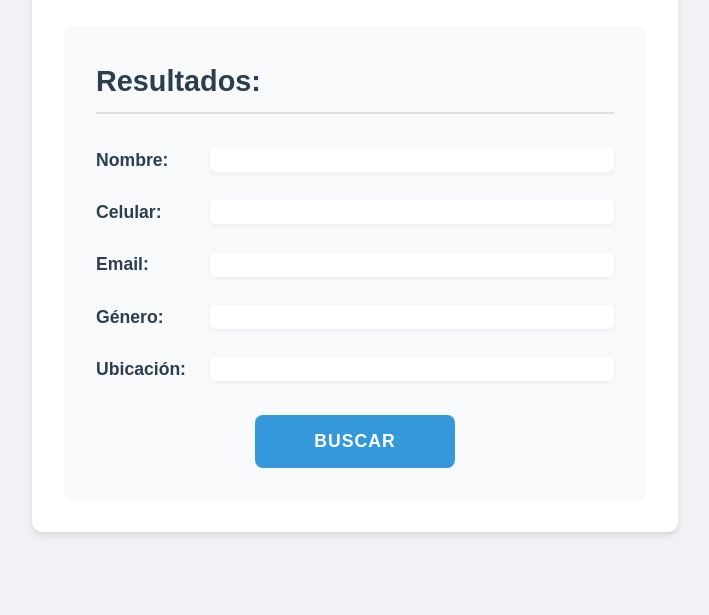
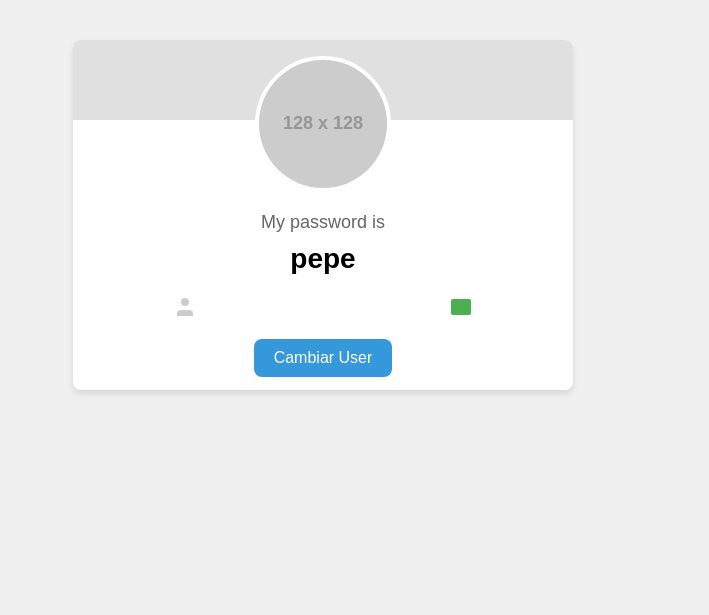
Before and after one commit to CrazyPosho/randomUser, a website built with Vite: page index.html in a window 1280 px wide. Shown: the part 185-800 px from the top of the page, without its empty margins (317-1026 px from the left). Built offline with nearby package versions, Linux system fonts and the light colour scheme; placeholder pictures from the web are drawn by us.

Commit message:
Rediseño & estructuración de la app

```diff
--- a/index.html
+++ b/index.html
@@ -1,10 +1,10 @@
-<!doctype html>
+<!DOCTYPE html>
 <html lang="en">
   <head>
     <meta charset="UTF-8" />
     <link rel="icon" type="image/svg+xml" href="/vite.svg" />
     <meta name="viewport" content="width=device-width, initial-scale=1.0" />
-    <title>Vite + TS</title>
+    <title>Random User</title>
   </head>
   <body>
     <div id="app"></div>
--- /dev/null
+++ b/src/components/Card.ts
@@ -0,0 +1,45 @@
+
+// Definimos una interfaz para las propiedades (props) del componente
+export default interface CardProps {
+  nombreUsuario: string;
+  cambiarUsuario: () => void;
+}
+
+// Creamos un componente funcional en TypeScript
+export const Card = ({
+  nombreUsuario,
+  cambiarUsuario,
+}: CardProps): HTMLElement => {
+  // Creación del elemento principal del componente
+  const card = document.createElement("div");
+
+  // Insertamos el contenido HTML
+  card.innerHTML = `
+    <div class="card">
+      <div class="banner"></div>
+      <img src="https://via.placeholder.com/128" alt="Profile picture" class="profile-pic">
+      <div class="content">
+          <h2 id="label">My password is</h2>
+          <h1 class="password" id="password">${nombreUsuario}</h1>
+          <div class="icons">
+              <svg class="icon" viewBox="0 0 24 24">
+                  <path d="M20 21v-2a4 4 0 0 0-4-4H8a4 4 0 0 0-4 4v2"></path>
+                  <circle cx="12" cy="7" r="4"></circle>
+              </svg>
+              <svg class="icon" viewBox="0 0 24 24">
+                  <path d="M4 4h16c1.1 0 2 .9 2 2v12c0 1.1-.9 2-2 2H4c-1.1 0-2-.9-2-2V6c0-1.1.9-2 2-2z"></path>
+                  <polyline points="22,6 12,13 2,6"></polyline>
+              </svg>
+              <!-- Otras SVGs -->
+          </div>
+          <button id="btn" class="button">Cambiar User</button>
+      </div>
+    </div>
+  `;
+
+  const botonCambiarUsuario = card.querySelector("#btn") as HTMLButtonElement;
+
+  botonCambiarUsuario.addEventListener("click", cambiarUsuario);
+
+  return card;
+};
--- a/src/api.ts
+++ b/src/data.ts
@@ -3,7 +3,7 @@ export async function fetchData<T>(url: string): Promise<T | null> {
     const response = await fetch(url);
 
     if (!response.ok) {
-      throw new Error("La red tiene es un bobo");
+      throw new Error("La red tiene problema");
     }
     const data = (await response.json()) as T;
     return data;
--- a/src/main.ts
+++ b/src/main.ts
@@ -1,55 +1,28 @@
-import { ApiResponse } from "./index";
-import { fetchData } from "./api";
+import { Card } from "./components/Card";
 import "./styles.css";
+import CardProps from "./components/Card";
 
+let name = "pepe";
+const changeName = () => {
+  name = "papo";
+};
+
+const cardProps: CardProps = {
+  nombreUsuario: name,
+  cambiarUsuario: changeName,
+};
 document.addEventListener("DOMContentLoaded", () => {
-  document.querySelector<HTMLDivElement>("#app")!.innerHTML = `
-  <div class="container">
-    <h1>API Fetcher - Random User</h1>
+  const app = document.querySelector<HTMLDivElement>("#app");
 
-    <div id="results" class="results">
-      <h2>Resultados:</h2>
-      <div class="user-info">
+  const cardElement = Card(cardProps);
+  if (app) {
+    app.appendChild(cardElement);
+  }
 
-          <p>Nombre:</p>
-          <div id="name" class="value"></div>
-
-          <p>Celular:</p>
-          <div id="cell" class="value"></div>
-
-          <div>Email:</div>
-          <div id="email" class="value"></div>
-
-          <div>Género:</div>
-          <div id="genderValue" class="value"></div>
-
-          <div>Ubicación:</div>
-          <div id="location" class="value"></div>
-        </div>
-        <button id="btn">Buscar</button>
-    </div>
-  </div>
-`;
-  const url = "https://randomuser.me/api/";
-
-  const nameValue = document.getElementById("name") as HTMLElement;
-  const cellValue = document.getElementById("cell") as HTMLElement;
-  const emailValue = document.getElementById("email") as HTMLElement;
-  const genderValue = document.getElementById("genderValue") as HTMLElement;
-  const locationValue = document.getElementById("location") as HTMLElement;
   const btn = document.getElementById("btn") as HTMLButtonElement;
-  const displayData = async () => {
-    const data = await fetchData<ApiResponse>(url);
-    const user = data?.results[0];
-    if (!data) return;
-    nameValue.textContent = ` ${user?.name.first} ${user?.name.last}`;
-    cellValue.textContent = user?.cell ?? "No disponible";
-    emailValue.textContent = user?.email ?? "No disponible";
-    genderValue.textContent = user?.gender ?? "No disponible";
-    locationValue.textContent = user?.location.country ?? "No disponible";
-  };
+  const label = document.getElementById("label") as HTMLElement;
 
   btn.addEventListener("click", () => {
-    displayData();
+    label.textContent = "pepe";
   });
 });
--- a/src/styles.css
+++ b/src/styles.css
@@ -1,196 +1,79 @@
-/* Reset and base styles */
-* {
-  margin: 0;
-  padding: 0;
-  box-sizing: border-box;
-}
-
 body {
-  font-family: "Arial", sans-serif;
-  background-color: #f0f2f5;
-  color: #333;
-  line-height: 1.6;
-  min-height: 100vh;
+  font-family: Arial, sans-serif;
+  background-color: #f0f0f0;
   display: flex;
   justify-content: center;
   align-items: center;
+  height: 100vh;
+  width: 100vw;
+
+  margin: 0;
+}
+.card {
+  background-color: white;
+  border-radius: 8px;
+  box-shadow: 0 4px 6px rgba(0, 0, 0, 0.1);
+  overflow: hidden;
+  width: 500px;
+  height: 350px;
+}
+.banner {
+  height: 80px;
+  background-color: #e0e0e0;
+}
+.profile-pic {
+  width: 128px;
+  height: 128px;
+  border-radius: 50%;
+  border: 4px solid white;
+  margin: -64px auto 0;
+  display: block;
+}
+.content {
+  padding: 20px;
+  text-align: center;
+}
+h2 {
+  color: #666;
+  font-size: 18px;
+  font-weight: normal;
+  margin: 0;
+}
+h1 {
+  font-size: 28px;
+  margin: 10px 0 20px;
+}
+.icons {
+  display: flex;
+  justify-content: space-between;
+  max-width: 300px;
+  margin: 0 auto;
+}
+.icon {
+  width: 24px;
+  height: 24px;
+  fill: #ccc;
+}
+.icon:last-child {
+  fill: #4caf50;
+}
+.button {
+  background-color: #3498db;
+  color: white;
+  padding: 10px 20px;
+  border: none;
+  border-radius: 8px;
+  font-size: 16px;
+  cursor: pointer;
+  transition: background-color 0.3s ease;
+  margin-top: 20px;
 }
 
-/* Container styles */
-.container {
-  width: 100%;
-  max-width: 800px;
-  margin: 2rem;
-  padding: 2rem;
-  background-color: #ffffff;
-  border-radius: 10px;
-  box-shadow: 0 4px 6px rgba(0, 0, 0, 0.1);
+.button:hover {
+  background-color: #2980b9;
 }
 
-/* Header styles */
-h1 {
-  text-align: center;
-  color: #2c3e50;
-  margin-bottom: 2rem;
-  font-size: 2.5rem;
-  font-weight: 700;
+.button:focus {
+  outline: none;
+  box-shadow: 0 0 0 2px rgba(52, 152, 219, 0.6);
 }
-
-/* Results section styles */
-.results {
-  padding: 2rem;
-  background-color: #f8f9fa;
-  border-radius: 8px;
-  position: relative;
-}
-
-.results h2 {
-  color: #2c3e50;
-  margin-bottom: 2rem;
-  font-size: 1.8rem;
-  border-bottom: 2px solid #e0e0e0;
-  padding-bottom: 0.5rem;
-}
-
-/* User info styles */
-.user-info {
-  display: grid;
-  grid-template-columns: auto 1fr;
-  gap: 1.5rem;
-  align-items: center;
-  margin-bottom: 2rem;
-}
-
-.user-info p,
-.user-info div:not(.value) {
-  font-weight: 600;
-  color: #2c3e50;
-  font-size: 1.1rem;
-}
-
-.value {
-  color: #3498db;
-  font-size: 1.1rem;
-  padding: 0.75rem 1rem;
-  background-color: #ffffff;
-  border-radius: 6px;
-  box-shadow: 0 2px 4px rgba(0, 0, 0, 0.05);
-  transition: all 0.3s ease;
-}
-
-/* Button styles */
-#btn {
-  display: block;
-  width: 100%;
-  max-width: 200px;
-  margin: 0 auto;
-  padding: 1rem 2rem;
-  background-color: #3498db;
-  color: white;
-  border: none;
-  border-radius: 8px;
-  font-size: 1.1rem;
-  font-weight: 600;
-  cursor: pointer;
-  transition: all 0.3s ease;
-  text-transform: uppercase;
-  letter-spacing: 1px;
-}
-
-#btn:hover {
-  background-color: #2980b9;
-  transform: translateY(-2px);
-  box-shadow: 0 4px 8px rgba(0, 0, 0, 0.2);
-}
-
-#btn:active {
-  transform: translateY(0);
-  box-shadow: 0 2px 4px rgba(0, 0, 0, 0.1);
-}
-
-/* Hover effects */
-.value:hover {
-  background-color: #f8f9fa;
-  transform: translateY(-2px);
-  box-shadow: 0 4px 8px rgba(0, 0, 0, 0.1);
-}
-
-/* Animation for loading state */
-@keyframes fadeIn {
-  from {
-    opacity: 0;
-    transform: translateY(20px);
-  }
-  to {
-    opacity: 1;
-    transform: translateY(0);
-  }
-}
-
-.user-info {
-  animation: fadeIn 0.5s ease-out;
-}
-
-/* Loading animation */
-@keyframes pulse {
-  0% {
-    opacity: 1;
-  }
-  50% {
-    opacity: 0.5;
-  }
-  100% {
-    opacity: 1;
-  }
-}
-
-.loading .value {
-  animation: pulse 1.5s infinite;
-}
-
-/* Responsive styles */
-@media (max-width: 600px) {
-  .container {
-    margin: 1rem;
-    padding: 1rem;
-  }
-
-  h1 {
-    font-size: 2rem;
-  }
-
-  .results {
-    padding: 1rem;
-  }
-
-  .user-info {
-    grid-template-columns: 1fr;
-    gap: 0.5rem;
-  }
-
-  .value {
-    margin-bottom: 1rem;
-  }
-
-  #btn {
-    max-width: 100%;
-    padding: 0.875rem 1.5rem;
-  }
-}
-
-/* Print styles */
-@media print {
-  body {
-    background: none;
-  }
-
-  .container {
-    box-shadow: none;
-    margin: 0;
-    padding: 1rem;
-  }
-
-  #btn {
-    display: none;
-  }
-}
```
Also changed, not shown: docs/index.html (+2 -2 lines), src/app.ts (added).
